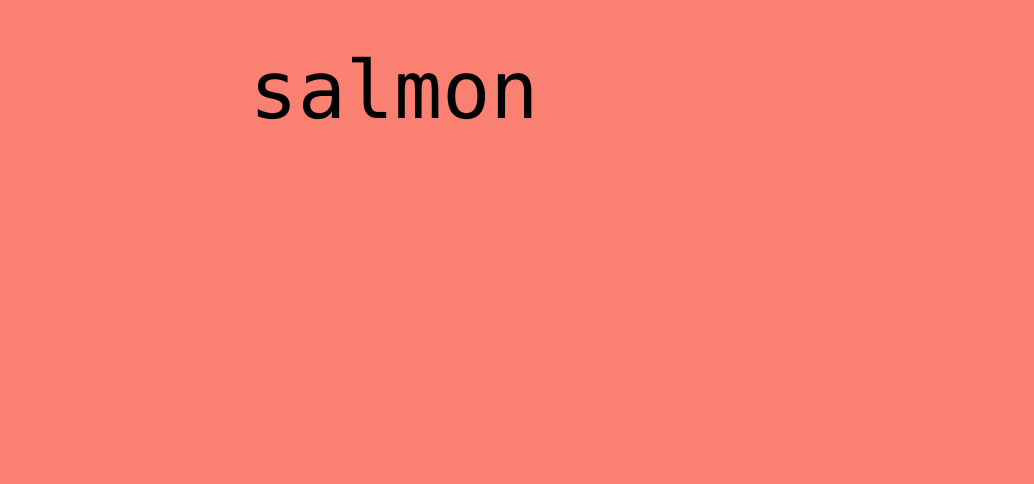
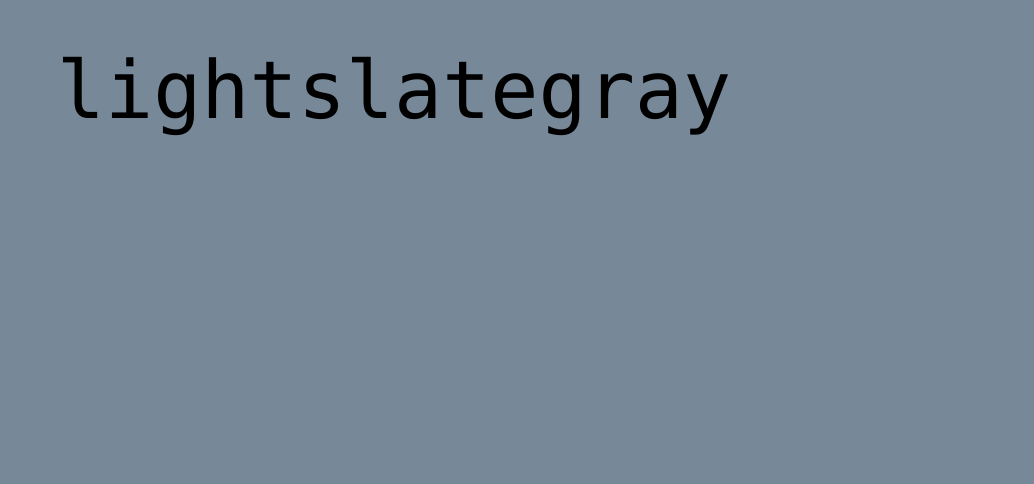
Before and after one commit to shawnbot/bgcolor.link, a plain HTML site: page index.html in a window 1280 px wide. Shown: the part 316-800 px from the top of the page, without its empty margins (246-1280 px from the left). Drawn offline with Linux system fonts and the light colour scheme.

Commit message:
better placeholder, 'lightslategray' default

```diff
--- a/index.html
+++ b/index.html
@@ -26,7 +26,7 @@
   </head>
   <body>
     <input id="color" type="text"
-      placeholder="color!"
+      placeholder="type a color here"
       autocapitalize="none"
       autocorrect="off"
       autocomplete="off">
@@ -54,7 +54,7 @@
       if (location.hash) {
         hashchange();
       } else {
-        input.value = location.hash = "salmon";
+        input.value = location.hash = "lightslategray";
       }
 
       setTimeout(select, 10);
```
